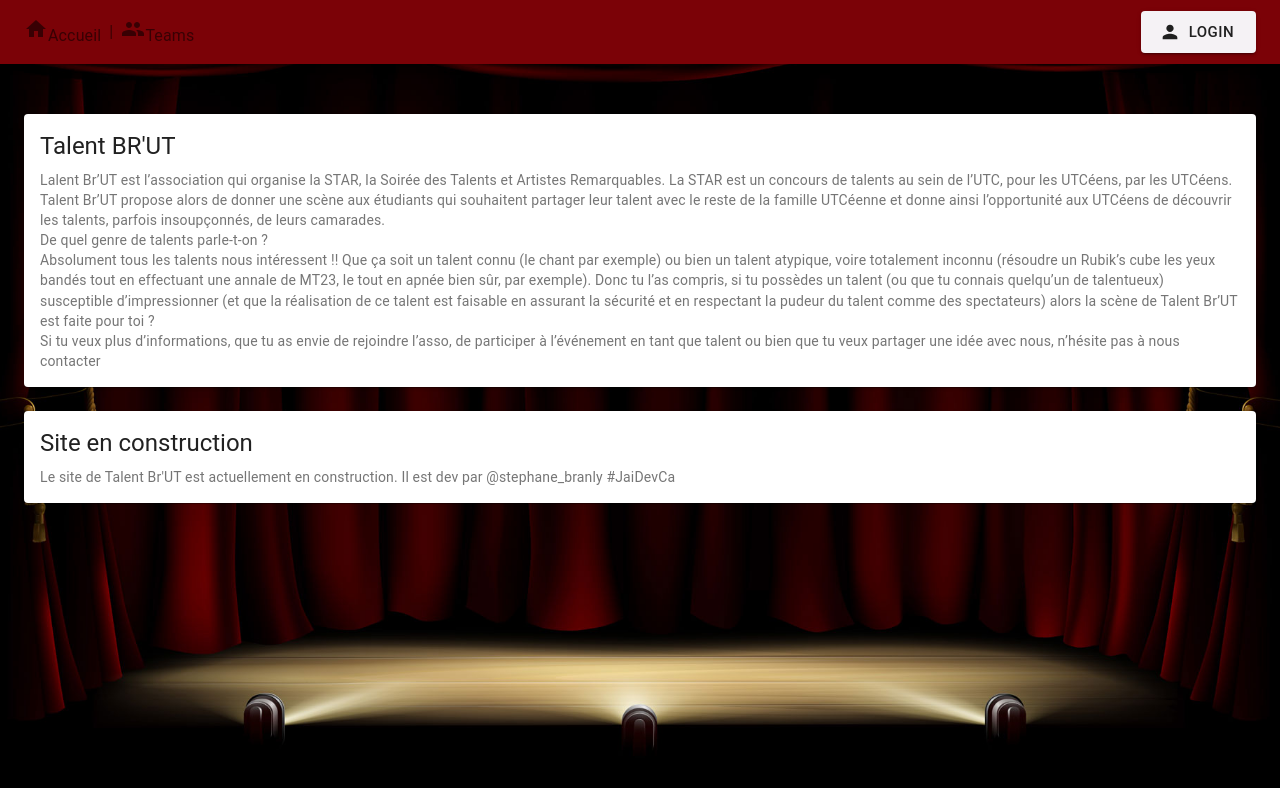
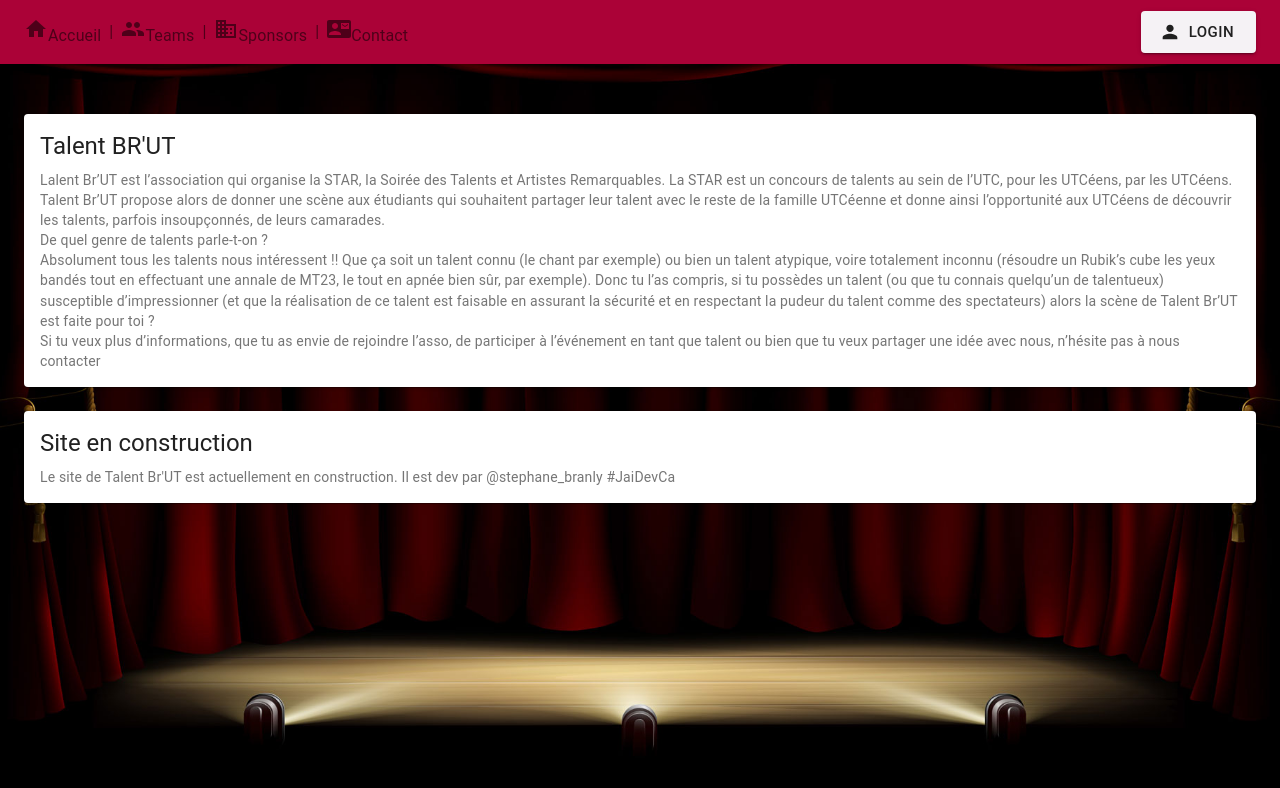
Before and after one commit to StephaneBranly/TalentBRUT, a React (Create React App) app: page / in a window 1280 px wide. Shown: the top 788 px of the page. Built offline with nearby package versions, Linux system fonts and the light colour scheme.

Commit message:
add: links

```diff
--- a/src/App.tsx
+++ b/src/App.tsx
@@ -7,11 +7,12 @@ import { Navbar } from "./components/navbar";
 import { TalentVoteCard } from "./components/talentVote";
 import { Homepage } from "./components/homepage";
 import { Teams } from "./components/teams";
+import { Sponsors } from "./components/sponsors";
 
 export const theme = createMuiTheme({
   palette: {
     primary: {
-      main: "#7b0207",
+      main: "#ab0237",
     },
     secondary: {
       main: "#f5f2f5",
@@ -28,6 +29,8 @@ const page = () => {
       return <TalentVoteCard />;
     case "teams":
       return <Teams />;
+    case "sponsors":
+      return <Sponsors />;
     default:
       return (
         <Button variant="contained" color="primary">
--- a/src/components/navbar.tsx
+++ b/src/components/navbar.tsx
@@ -1,4 +1,3 @@
-import classes from "*.module.css";
 import {
   AppBar,
   Toolbar,
@@ -7,9 +6,8 @@ import {
   Breadcrumbs,
   Link,
 } from "@material-ui/core";
-import { Home, Person, Group } from "@material-ui/icons";
+import { Home, Person, Group, Business, ContactMail } from "@material-ui/icons";
 import React, { Component } from "react";
-import curtainnav from "../images/curtainnav.png";
 
 export class Navbar extends Component {
   render() {
@@ -33,6 +31,14 @@ export class Navbar extends Component {
                   <Group />
                   Teams
                 </Link>
+                <Link color="inherit" href="sponsors">
+                  <Business />
+                  Sponsors
+                </Link>
+                <Link color="inherit" href="contact">
+                  <ContactMail />
+                  Contact
+                </Link>
               </Breadcrumbs>
             </Grid>
             <Grid item>
--- /dev/null
+++ b/src/components/sponsors.tsx
@@ -0,0 +1,43 @@
+import React, { Component } from "react";
+import Card from "@material-ui/core/Card";
+import CardActionArea from "@material-ui/core/CardActionArea";
+import CardActions from "@material-ui/core/CardActions";
+import CardContent from "@material-ui/core/CardContent";
+import CardMedia from "@material-ui/core/CardMedia";
+import Typography from "@material-ui/core/Typography";
+import { Grid, IconButton } from "@material-ui/core";
+import { Favorite, ThumbUp } from "@material-ui/icons";
+
+export class Sponsors extends Component {
+  render() {
+    return (
+      <Card>
+        <CardActionArea>
+          <CardMedia image="orchestre.jpg" title="Contemplative Reptile" />
+          <CardContent>
+            <Typography gutterBottom variant="h5" component="h2">
+              SPONSORS
+            </Typography>
+            <Typography variant="body2" color="textSecondary" component="p">
+              Merci a tous nos sponsors.
+            </Typography>
+          </CardContent>
+        </CardActionArea>
+        <CardActions>
+          <Grid container direction="row" justify="center" alignItems="center">
+            <Grid item>
+              <IconButton>
+                <Favorite style={{ color: "#FF0000" }} />
+              </IconButton>
+            </Grid>
+            <Grid item>
+              <IconButton>
+                <ThumbUp style={{ color: "#0F0FFF" }} />
+              </IconButton>
+            </Grid>
+          </Grid>
+        </CardActions>
+      </Card>
+    );
+  }
+}
```
Also changed, not shown: 1 other file (tests, documents, lock files or other folders).
